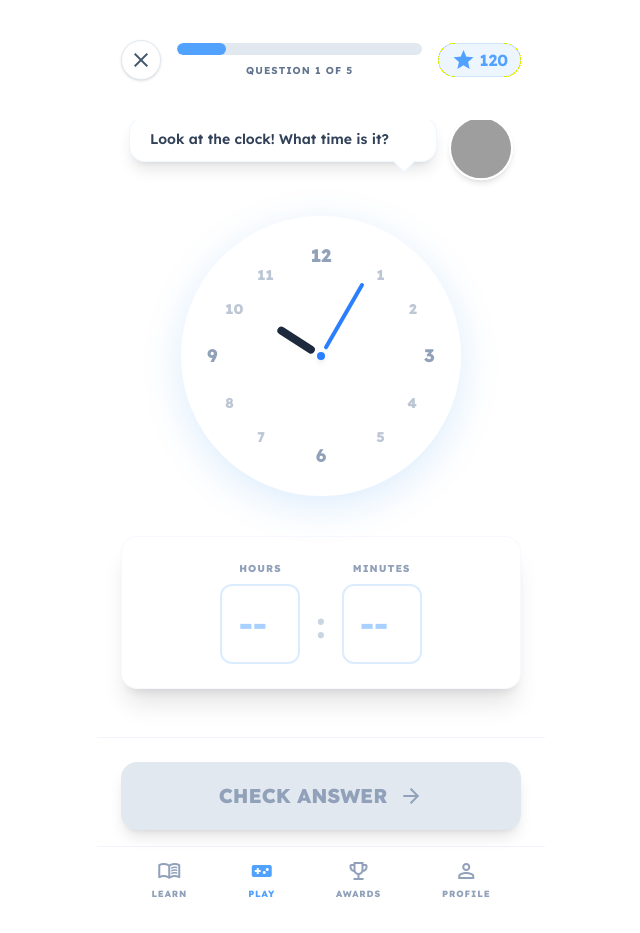
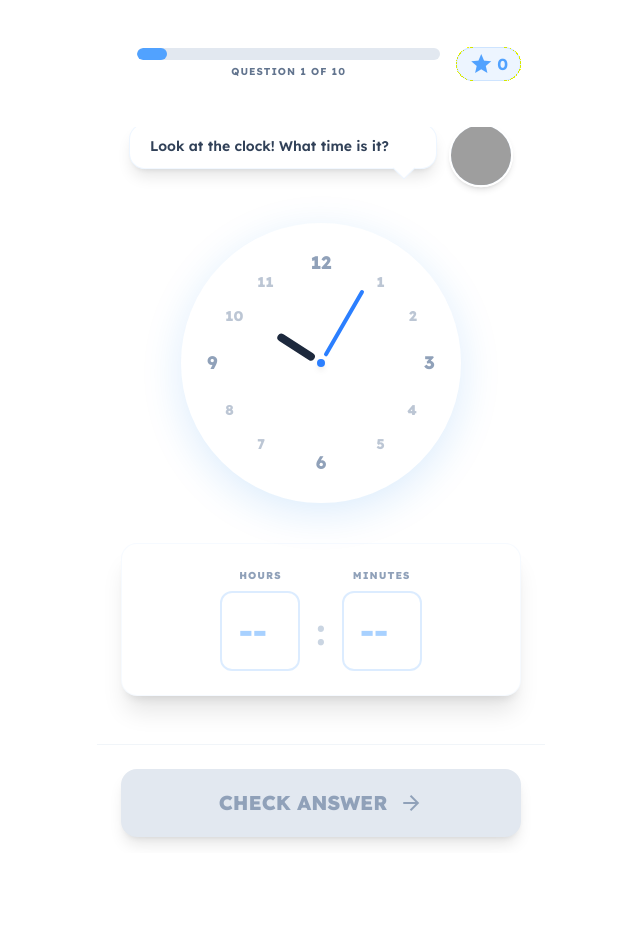
Before and after one commit to DDeme/Clock-Mind-Fun-Time-Learning, a React (Vite) app: page / in a window 1280 px wide. Shown: the whole page, without its empty margins (319-959 px from the left). After the commit the page ends 853 px from the top, so only its background shows below. Built offline with nearby package versions, Linux system fonts and the light colour scheme; grey boxes are pictures that could not be loaded.

Commit message:
refactor: Extract NumericAnswer component and adjust game settings
Extracts numeric time input UI into separate NumericAnswer component. Updates game configuration to 10 questions starting at 0 score. Temporarily hides BottomNav and close button in Header, centers progress bar.

```diff
--- a/src/components/Answers/Answers.tsx
+++ b/src/components/Answers/Answers.tsx
@@ -1,6 +1,7 @@
 import React from "react";
 import type { QuestionType } from "../Game/Game";
 import { MultipleChoice } from "./MultipleChoice";
+import { NumericAnswer } from "./NumericAnswer";
 
 type AnswersProps = {
   mode: QuestionType;
@@ -31,39 +32,12 @@ export const Answers: React.FC<AnswersProps> = ({
         onSelectOption={onSelectOption}
       />
     ) : (
-      <div className="w-full bg-white  rounded-2xl p-6 shadow-xl border border-blue-400/5 mb-12">
-        <div className="flex items-center justify-center gap-4">
-          <div className="flex flex-col items-center gap-2">
-            <label className="text-[10px] font-extrabold text-slate-400 uppercase tracking-widest">
-              Hours
-            </label>
-            <input
-              type="number"
-              min="1"
-              max="12"
-              value={userInputHours}
-              onChange={(e) => onChangeHours(e.target.value)}
-              placeholder="--"
-              className="w-20 h-20 text-center text-3xl font-black bg-background-light  border-2 border-blue-400/20 focus:border-blue-400 focus:ring-4 focus:ring-blue-400/10 rounded-xl text-blue-400 transition-all outline-none"
-            />
-          </div>
-          <div className="text-4xl font-bold text-slate-300  mt-6">:</div>
-          <div className="flex flex-col items-center gap-2">
-            <label className="text-[10px] font-extrabold text-slate-400 uppercase tracking-widest">
-              Minutes
-            </label>
-            <input
-              type="number"
-              min="0"
-              max="59"
-              value={userInputMinutes}
-              onChange={(e) => onChangeMinutes(e.target.value)}
-              placeholder="--"
-              className="w-20 h-20 text-center text-3xl font-black bg-background-light  border-2 border-blue-400/20 focus:border-blue-400 focus:ring-4 focus:ring-blue-400/10 rounded-xl text-blue-400 transition-all outline-none"
-            />
-          </div>
-        </div>
-      </div>
+      <NumericAnswer
+        hoursValue={parseInt(userInputHours)}
+        minutesValue={parseInt(userInputMinutes)}
+        onHoursChange={onChangeHours}
+        onMinutesChange={onChangeMinutes}
+      />
     )}
   </>
 );
--- /dev/null
+++ b/src/components/Answers/NumericAnswer.tsx
@@ -0,0 +1,49 @@
+type NumericAnswerProps = {
+  hoursValue: number;
+  minutesValue: number;
+  onHoursChange: (value: string) => void;
+  onMinutesChange: (value: string) => void;
+};
+
+export const NumericAnswer = ({
+  hoursValue,
+  minutesValue,
+  onHoursChange,
+  onMinutesChange,
+}: NumericAnswerProps) => {
+  return (
+    <div className="w-full bg-white rounded-2xl p-6 shadow-xl border border-blue-400/5 mb-12">
+      <div className="flex items-center justify-center gap-4">
+        <div className="flex flex-col items-center gap-2">
+          <label className="text-[10px] font-extrabold text-slate-400 uppercase tracking-widest">
+            Hours
+          </label>
+          <input
+            type="number"
+            min="1"
+            max="12"
+            value={hoursValue}
+            onChange={(e) => onHoursChange(e.target.value)}
+            placeholder="--"
+            className="w-20 h-20 text-center text-3xl font-black bg-background-light border-2 border-blue-400/20 focus:border-blue-400 focus:ring-4 focus:ring-blue-400/10 rounded-xl text-blue-400 transition-all outline-none"
+          />
+        </div>
+        <div className="text-4xl font-bold text-slate-300 mt-6">:</div>
+        <div className="flex flex-col items-center gap-2">
+          <label className="text-[10px] font-extrabold text-slate-400 uppercase tracking-widest">
+            Minutes
+          </label>
+          <input
+            type="number"
+            min="0"
+            max="59"
+            value={minutesValue}
+            onChange={(e) => onMinutesChange(e.target.value)}
+            placeholder="--"
+            className="w-20 h-20 text-center text-3xl font-black bg-background-light border-2 border-blue-400/20 focus:border-blue-400 focus:ring-4 focus:ring-blue-400/10 rounded-xl text-blue-400 transition-all outline-none"
+          />
+        </div>
+      </div>
+    </div>
+  );
+};
--- a/src/components/Game/Game.tsx
+++ b/src/components/Game/Game.tsx
@@ -23,8 +23,8 @@ export type ClockTime = {
 
 export const Game = () => {
   const [currentQuestionIdx, setCurrentQuestionIdx] = useState(1);
-  const [totalQuestions] = useState(5);
-  const [score, setScore] = useState(120);
+  const [totalQuestions] = useState(10);
+  const [score, setScore] = useState(0);
   const [mode, setMode] = useState<QuestionType>("multiple-choice");
   const [targetTime, setTargetTime] = useState<ClockTime>({
     hours: 3,
@@ -151,7 +151,7 @@ export const Game = () => {
         onNext={handleNext}
       />
 
-      <BottomNav />
+      {/* <BottomNav /> */}
     </div>
   );
 };
--- a/src/components/Header/Header.tsx
+++ b/src/components/Header/Header.tsx
@@ -14,17 +14,17 @@ export const Header: React.FC<HeaderProps> = ({
 }) => {
   return (
     <header className="px-6 pt-10 pb-4">
-      <div className="flex items-center justify-between mb-6">
-        <button
+      <div className="flex items-center justify-center mb-6">
+        {/* <button
           onClick={onClose}
           className="flex items-center justify-center size-10 rounded-full bg-white  shadow-sm border border-slate-200  active:scale-90 transition-transform"
         >
           <span className="material-symbols-outlined text-slate-600 ">
             close
           </span>
-        </button>
+        </button> */}
 
-        <div className="flex flex-col items-center flex-1 mx-4">
+        <div className="flex flex-col items-center flex-1 mx-4 py-2">
           <div className="w-full h-3 bg-slate-200 rounded-full overflow-hidden">
             <div
               className="h-full bg-blue-400 transition-all duration-500 rounded-full"
@@ -33,7 +33,7 @@ export const Header: React.FC<HeaderProps> = ({
               }}
             />
           </div>
-          <span className="text-[10px] font-bold mt-2 text-slate-500 uppercase tracking-widest">
+          <span className="text-[10px] font-bold mt-1 text-slate-500 uppercase tracking-widest">
             Question {currentQuestionIdx} of {totalQuestions}
           </span>
         </div>
```
